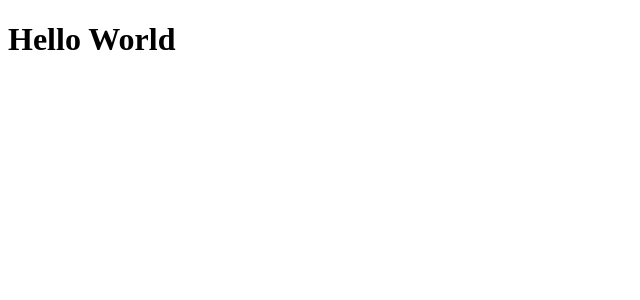
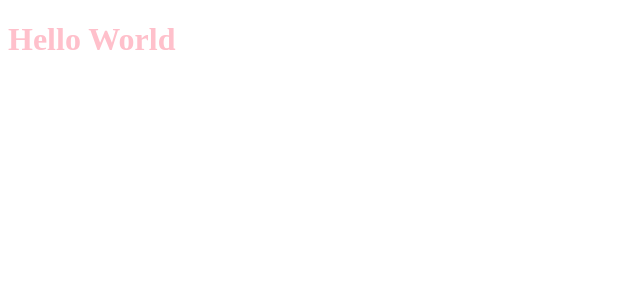
Before and after one commit to AlyaKavalenka/rs-react-study, a React (Vite) app: page / in a window 1280 px wide. Shown: the top 300 px of the page, without its empty margins (0-640 px from the left). Built offline with nearby package versions, Linux system fonts and the light colour scheme.

Commit message:
feat: add sass

```diff
--- a/package.json
+++ b/package.json
@@ -32,6 +32,7 @@
     "eslint-plugin-react-hooks": "^4.3.0",
     "jsdom": "^21.1.1",
     "prettier": "^2.8.4",
+    "sass": "^1.59.2",
     "typescript": "^4.9.3",
     "vite": "^4.1.0",
     "vitest": "^0.29.2"
--- a/src/App.tsx
+++ b/src/App.tsx
@@ -1,6 +1,6 @@
 import { BrowserRouter, Route, Routes } from 'react-router-dom';
-import Home from './pages/Home';
-import NotFound from './pages/NotFound';
+import Home from './pages/Home/Home';
+import NotFound from './pages/NotFound/NotFound';
 
 export function App() {
   return (
--- /dev/null
+++ b/src/pages/Home/Home.scss
@@ -0,0 +1,3 @@
+h1 {
+  color: pink;
+}
--- a/src/pages/Home.tsx
+++ b/src/pages/Home/Home.tsx
@@ -1,3 +1,5 @@
+import './Home.scss';
+
 export default function Home() {
   return <h1>Hello World</h1>;
 }
```
Also changed, not shown: src/pages/NotFound/NotFound.tsx (renamed from src/pages/NotFound.tsx), 1 other file (tests, documents, lock files or other folders).
